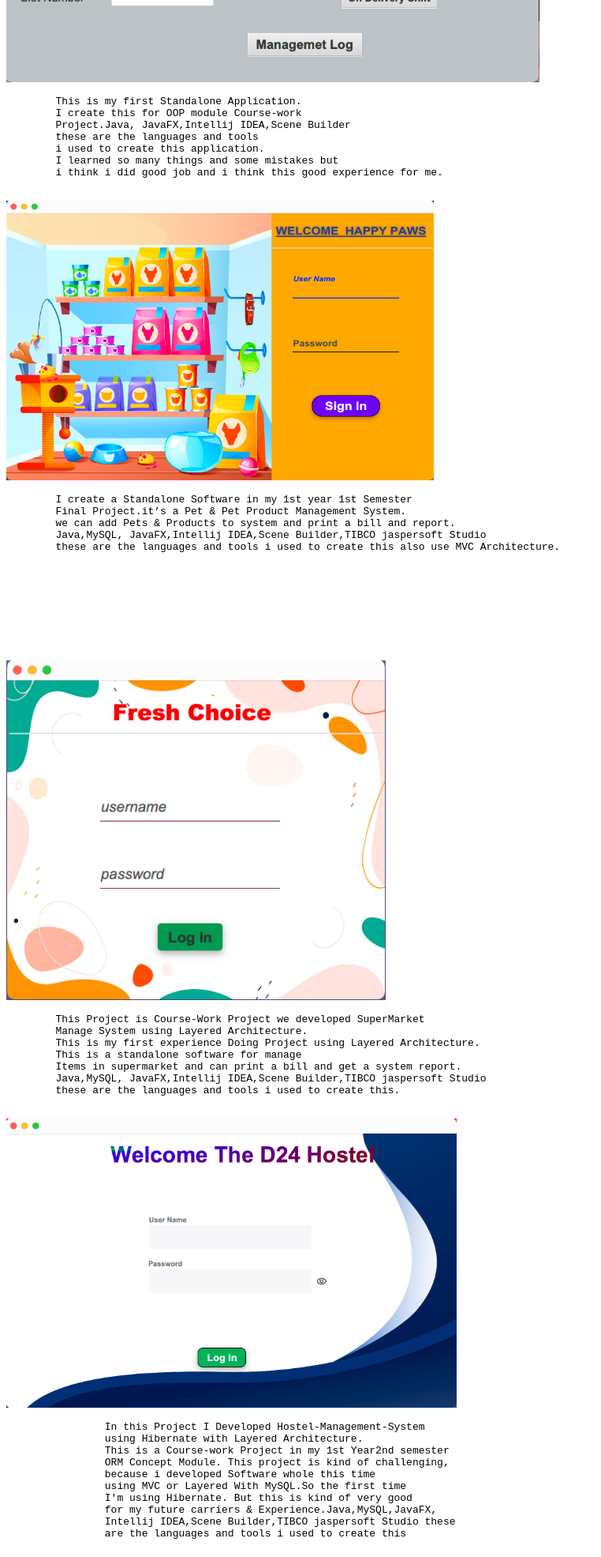
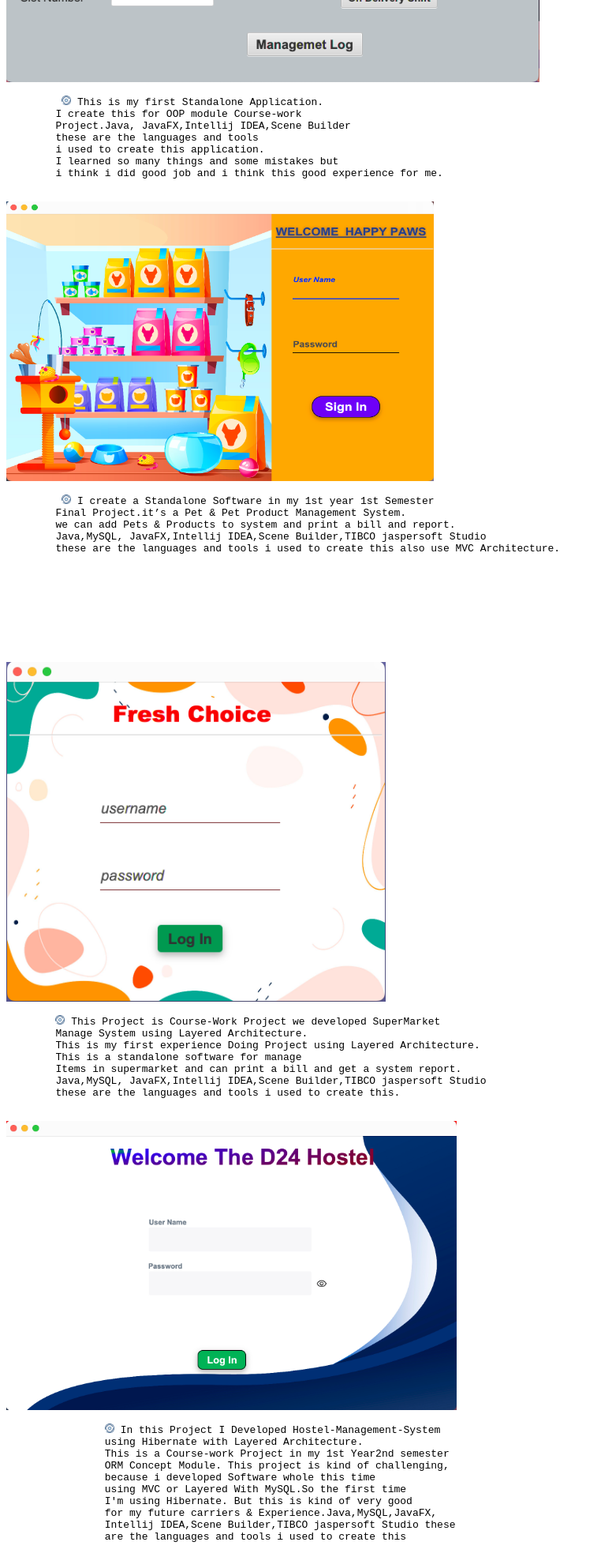
Before and after one commit to kasunweerasinghe/My-Portfolio, a plain HTML site: page MyProjectsPage.html in a window 1280 px wide. Shown: the part 440-2411 px from the top of the page at 79% size, without its empty margins (0-762 px from the left). Drawn offline with Linux system fonts and the light colour scheme.

Commit message:
Added point image infront of every description

```diff
--- a/MyProjectsPage.html
+++ b/MyProjectsPage.html
@@ -38,7 +38,7 @@
                  src="assets/images/Projects/Vehicle%20System/Screenshot%202022-07-19%20at%2011.29.48%20AM.png"
                  width="676">
             <pre>
-        This is my first Standalone Application.
+         <img alt="image" height="12" src="assets/images/Projects/point.png" width="12"> This is my first Standalone Application.
         I create this for OOP module Course-work
         Project.Java, JavaFX,Intellij IDEA,Scene Builder
         these are the languages and tools
@@ -54,7 +54,7 @@
                  src="assets/images/Projects/Pet%20and%20Product%20Manage%20System/Pet%20&%20Product%20Manage%20System.png"
                  width="542">
             <pre>
-        I create a Standalone Software in my 1st year 1st Semester
+         <img alt="image" height="12" src="assets/images/Projects/point.png" width="12"> I create a Standalone Software in my 1st year 1st Semester
         Final Project.it’s a Pet & Pet Product Management System.
         we can add Pets & Products to system and print a bill and report.
         Java,MySQL, JavaFX,Intellij IDEA,Scene Builder,TIBCO jaspersoft Studio
@@ -76,7 +76,7 @@
             <img alt="SuperMarket Manage System image" height="430"
                  src="assets/images/Projects/Supermarket-Manage%20System/Supermarket-Manage%20System.png" width="481">
             <pre>
-        This Project is Course-Work Project we developed SuperMarket
+        <img alt="image" height="12" src="assets/images/Projects/point.png" width="12"> This Project is Course-Work Project we developed SuperMarket
         Manage System using Layered Architecture.
         This is my first experience Doing Project using Layered Architecture.
         This is a standalone software for manage
@@ -91,7 +91,7 @@
                  height="366" src="assets/images/Projects/Hostel-Management-System/Hostel-management-System.png"
                  width="571">
             <pre>
-                In this Project I Developed Hostel-Management-System
+                <img alt="image" height="12" src="assets/images/Projects/point.png" width="12"> In this Project I Developed Hostel-Management-System
                 using Hibernate with Layered Architecture.
                 This is a Course-work Project in my 1st Year2nd semester
                 ORM Concept Module. This project is kind of challenging,
```
Also changed, not shown: 3 other files.
